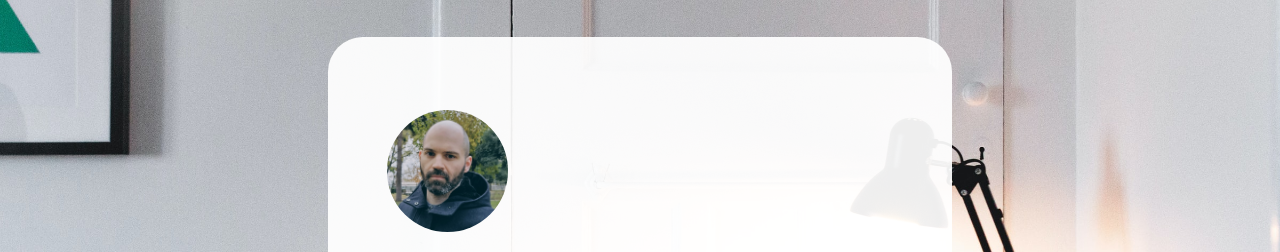
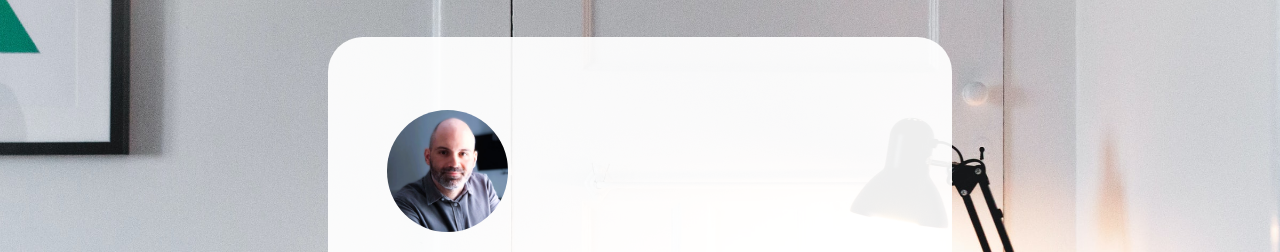
Before and after one commit to derevirn/derevirn.github.io, a plain HTML site: page index.html in a window 1280 px wide. Shown: the top 252 px of the page. Drawn offline with Linux system fonts and the light colour scheme; a web font is replaced by a local one.

Commit message:
Update index.html

```diff
--- a/index.html
+++ b/index.html
@@ -66,7 +66,7 @@
 	<div id="wrapper">
 		<div id="main">
 			<div class="inner">
-				<div id="image01" class="image"><img src="assets/images/image01.jpg" alt="" /></div>
+				<div id="image01" class="image"><img src="assets/images/image02.jpg" alt="Portrait" /></div>
 				<h1 id="text01">Giannis Tolios</h1>
 				<p id="text02">Hello, I am Giannis! I work as a <a href="https://github.com/derevirn">data scientist</a> and quantitative researcher.
 				My goal is to utilize data science for the mitigation of climate change, and help accomplish the UN sustainable development goals.
```
